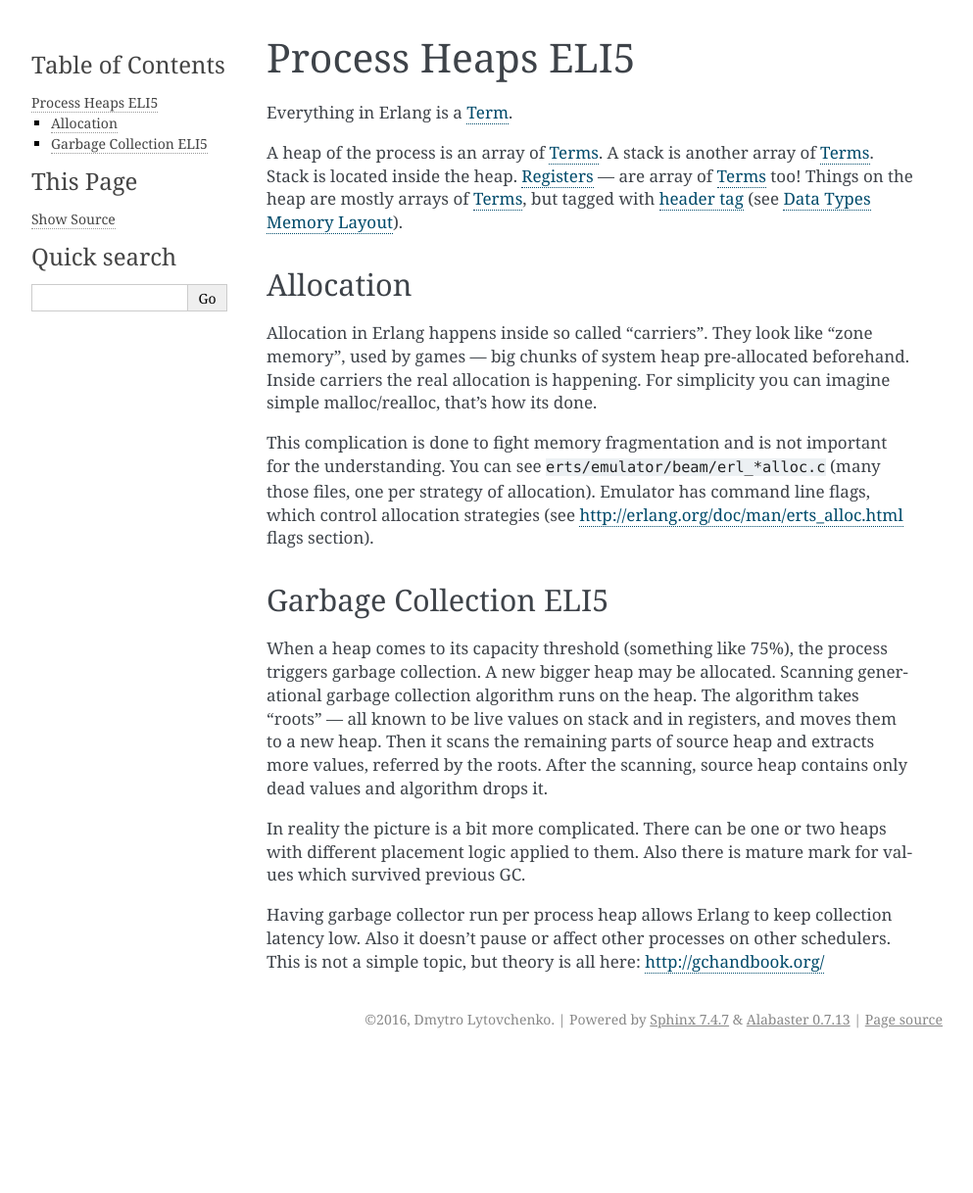
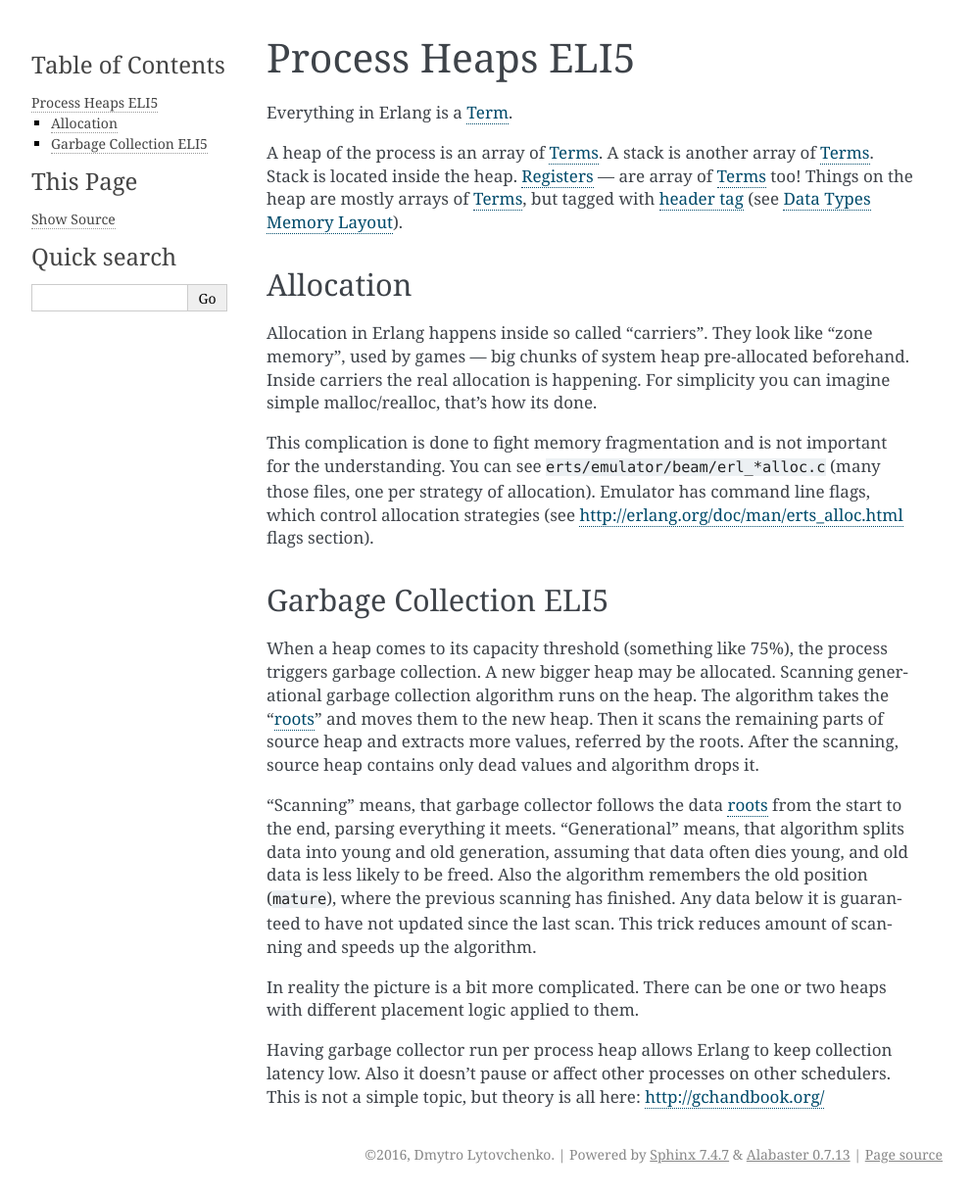
Before and after one commit to kvakvs/beam-wisdoms, a Sphinx documentation site: the page built from docs/source/eli5-process-heap.rst, in a window 1280 px wide. Shown: the whole page at 98% size, without its empty margins (148-1141 px from the left). Built offline with Sphinx 7.4.7, drawn with Linux system fonts in a browser that asks for light colours; before the commit the page ends 1080 px from its top, so only the background shows below that.

Commit message:
Edits, defs

```diff
--- a/docs/source/eli5-process-heap.rst
+++ b/docs/source/eli5-process-heap.rst
@@ -28,16 +28,25 @@ Garbage Collection ELI5
 -----------------------
 
 When a heap comes to its capacity threshold (something like 75%), the process
-triggers garbage collection. A new bigger heap may be allocated. Scanning
-generational garbage collection algorithm runs on the heap. The algorithm
-takes “roots” — all known to be live values on stack and in registers, and
-moves them to a new heap. Then it scans the remaining parts of source heap
+triggers garbage collection. A new bigger heap may be allocated.
+Scanning generational garbage collection algorithm runs on the heap.
+The algorithm takes the “:ref:`roots <def-roots>`” and moves them to the
+new heap.
+Then it scans the remaining parts of source heap
 and extracts more values, referred by the roots. After the scanning, source
 heap contains only dead values and algorithm drops it.
 
+"Scanning" means, that garbage collector follows the data
+:ref:`roots <def-roots>` from the start to the end, parsing everything it meets.
+"Generational" means, that algorithm splits data into young and old generation,
+assuming that data often dies young, and old data is less likely to be freed.
+Also the algorithm remembers the old position (``mature``), where the previous
+scanning has finished.
+Any data below it is guaranteed to have not updated since the last scan.
+This trick reduces amount of scanning and speeds up the algorithm.
+
 In reality the picture is a bit more complicated. There can be one or two
-heaps with different placement logic applied to them. Also there is mature
-mark for values which survived previous GC.
+heaps with different placement logic applied to them.
 
 Having garbage collector run per process heap allows Erlang to keep
 collection latency low. Also it doesn’t pause or affect other processes on
```
Also changed, not shown: docs/source/definitions.rst (+9 -0 lines).
